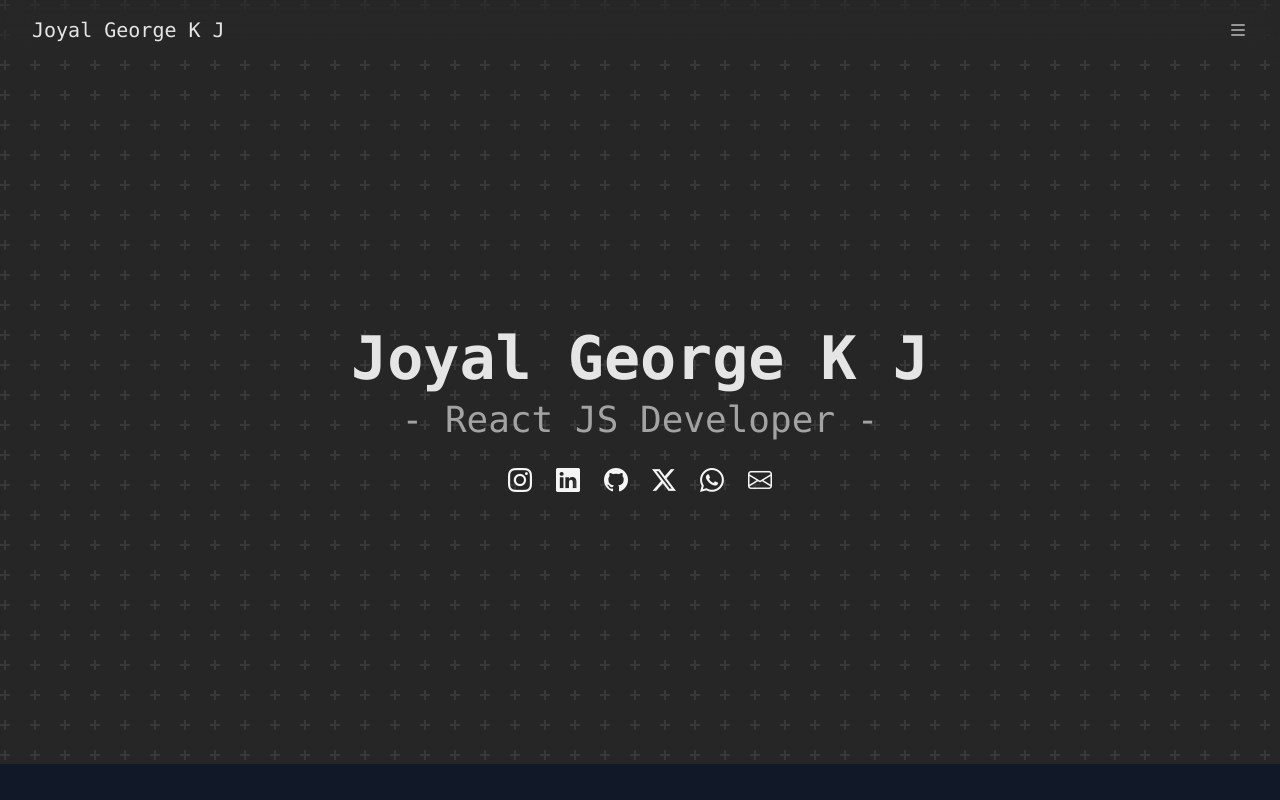
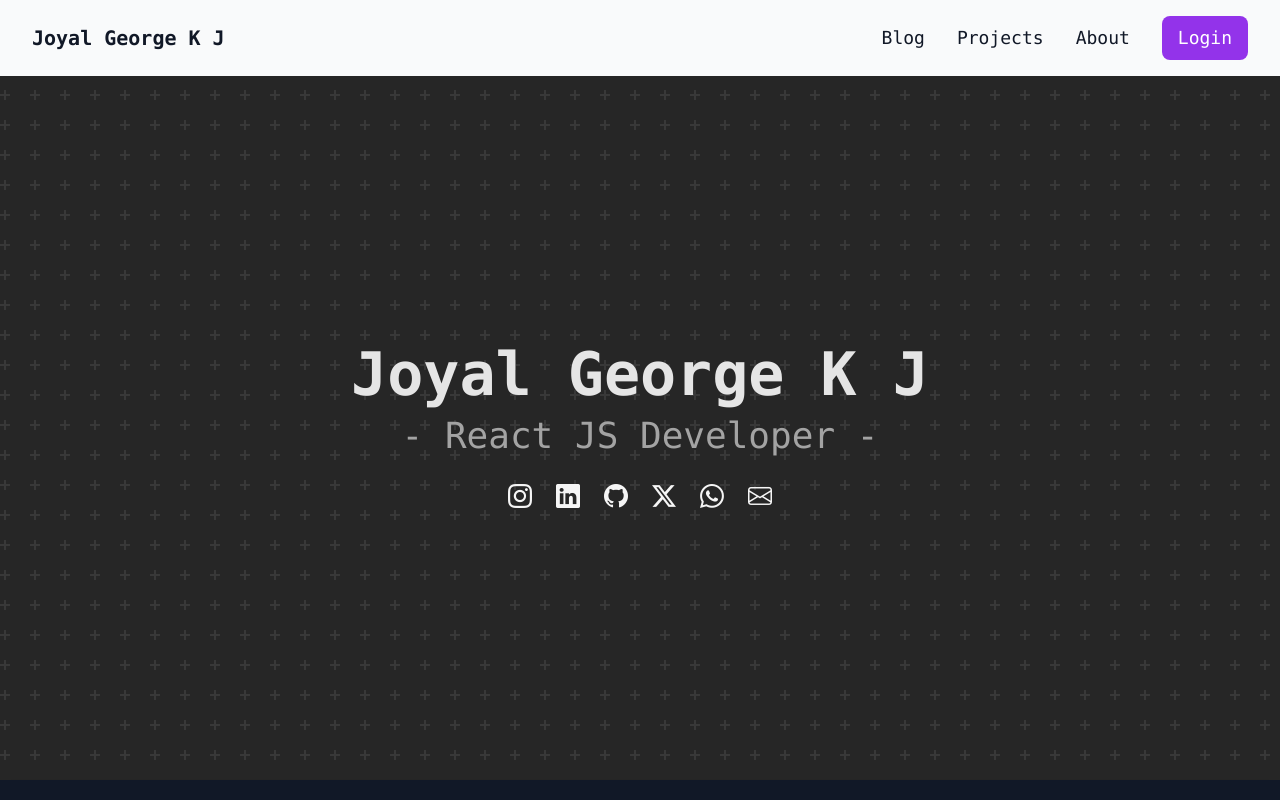
Before and after one commit to Joyal-George-KJ/portfolio, a React (Vite) app: page / in a window 1280 px wide. Shown: the top 800 px of the page. Built offline with nearby package versions, Linux system fonts and the light colour scheme.

Commit message:
Improved Header to Impliment the dark mode and light mode

```diff
--- a/src/components/Header.jsx
+++ b/src/components/Header.jsx
@@ -1,54 +1,120 @@
-import React, { useState } from "react";
+import React, { useState, useEffect } from "react";
 import { Link } from "react-router-dom";
 
 function Header() {
     const [toggle, setToggle] = useState(false);
-    const [width, setWidth] = useState(window.innerWidth);
+    const [isDarkMode, setIsDarkMode] = useState(false);
+
+    useEffect(() => {
+        const darkModeMediaQuery = window.matchMedia(
+            "(prefers-color-scheme: dark)"
+        );
+        setIsDarkMode(darkModeMediaQuery.matches);
+
+        const listener = (e) => setIsDarkMode(e.matches);
+        darkModeMediaQuery.addEventListener("change", listener);
+
+        return () => darkModeMediaQuery.removeEventListener("change", listener);
+    }, []);
 
     return (
-        <div className="relative z-30">
-            <nav className="flex justify-between items-center py-4 px-8 font-mono bg-transparent backdrop-blur-md text-neutral-200 mobile:text-base tablet:text-xl pl-8">
+        <header className="relative z-30">
+            <nav
+                className={`flex justify-between items-center py-4 px-8 font-mono
+                ${
+                    isDarkMode
+                        ? "bg-gray-800 text-gray-100"
+                        : "bg-gray-50 text-gray-900"
+                }
+                backdrop-blur-md mobile:text-base tablet:text-xl`}
+            >
+                {/* Logo / Home Link */}
                 <ul>
-                    <li className="cursor-pointer list-none h-7 grid place-items-center">
-                        <Link to="/" className="mobile:text-base tablet:text-xl">Joyal George K J</Link>
+                    <li className="cursor-pointer list-none h-7 grid place-items-center font-bold">
+                        <Link
+                            to="/"
+                            className="hover:text-purple-500 transition duration-300"
+                        >
+                            Joyal George K J
+                        </Link>
                     </li>
                 </ul>
 
-                <ul
-                    className={`flex ${
-                        !toggle
-                            ? "justify-center"
-                            : "flex-col absolute items-end right-0 p-4 pt-4 bg-neutral-800 py-12 top-0 h-screen mobile:w-3/4 laptop:w-full z-40"
-                    } gap-8 laptop:text-xl backdrop-blur-md text-neutral-200`}
+                {/* Desktop Navigation */}
+                {toggle ? (
+                    <div className="absolute top-0 right-0 h-screen w-3/4 bg-gray-800 text-gray-100 p-6 pt-16 flex flex-col gap-6 shadow-lg">
+
+                        <Link
+                            onClick={() => setToggle(false)}
+                            to="/blog"
+                            className="hover:text-purple-500 transition"
                         >
-                    <li>
+                            Blog
+                        </Link>
+                        <Link
+                            onClick={() => setToggle(false)}
+                            to="/project"
+                            className="hover:text-purple-500 transition"
+                        >
+                            Projects
+                        </Link>
+                        <Link
+                            onClick={() => setToggle(false)}
+                            to="/about"
+                            className="hover:text-purple-500 transition"
+                        >
+                            About
+                        </Link>
+                        <button className="bg-purple-600 text-white px-4 py-2 rounded-lg hover:bg-purple-700 transition">
+                            Login
+                        </button>
+                    </div>
+                ) : (
+                    <ul className="hidden laptop:flex items-center justify-center gap-8 text-lg">
+                        <li className="cursor-pointer">
+                            <Link
+                                to="/blog"
+                                className="hover:text-purple-500 transition duration-300"
+                            >
+                                Blog
+                            </Link>
+                        </li>
+                        <li className="cursor-pointer">
+                            <Link
+                                to="/project"
+                                className="hover:text-purple-500 transition duration-300"
+                            >
+                                Projects
+                            </Link>
+                        </li>
+                        <li className="cursor-pointer">
+                            <Link
+                                to="/about"
+                                className="hover:text-purple-500 transition duration-300"
+                            >
+                                About
+                            </Link>
+                        </li>
+                        <li className="cursor-pointer">
+                            <button className="bg-purple-600 text-white px-4 py-2 rounded-lg hover:bg-purple-700 transition duration-300">
+                                Login
+                            </button>
+                        </li>
+                    </ul>
+                )}
+
+                {/* Mobile Menu Button */}
                 <button
                     onClick={() => setToggle(!toggle)}
-                            className={`${toggle && 'px-4'} cursor-pointer text-xl z-50`}
+                    className="laptop:hidden text-2xl z-50 focus:outline-none"
                     aria-label="Toggle Menu"
                 >
                     <i className={`bi bi-${!toggle ? "list" : "x-lg"}`}></i>
                 </button>
-                    </li>
-                    {toggle && (
-                        <>
-                            <li className="cursor-pointer px-2 w-max">
-                                <Link onClick={() => setToggle(!toggle)} to="/blog">Blog</Link>
-                            </li>
-                            <li className="cursor-pointer px-2 w-max">
-                                <Link onClick={() => setToggle(!toggle)} to="/project">Project</Link>
-                            </li>
-                            <li className="cursor-pointer px-2 w-max">
-                                <Link onClick={() => setToggle(!toggle)} to="/about">About</Link>
-                            </li>
-                            <li className="cursor-pointer px-2 w-max">
-                                <button>Login</button>
-                            </li>
-                        </>
-                    )}
-                </ul>
+
+                {/* Mobile Menu */}
             </nav>
-        </div>
+        </header>
     );
 }
 
```
Lines whose indentation alone changed are shown as unchanged.
